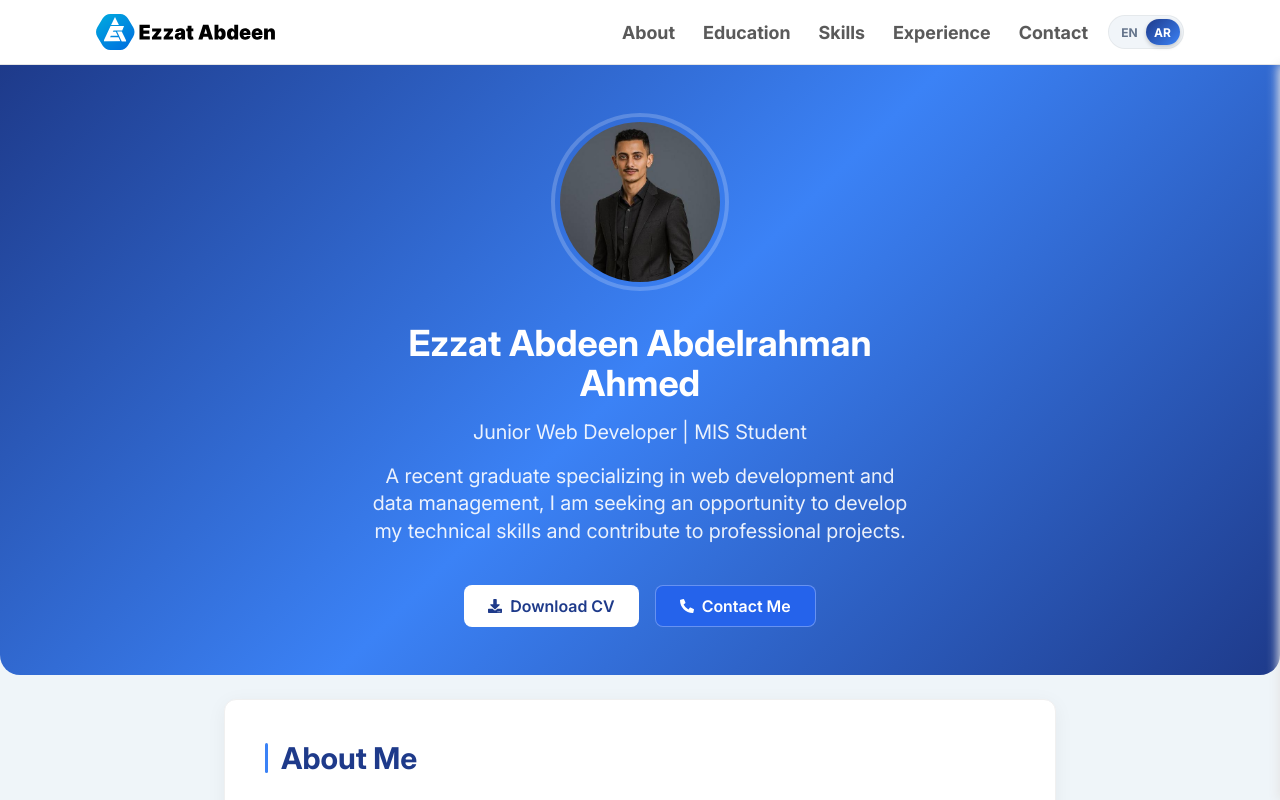
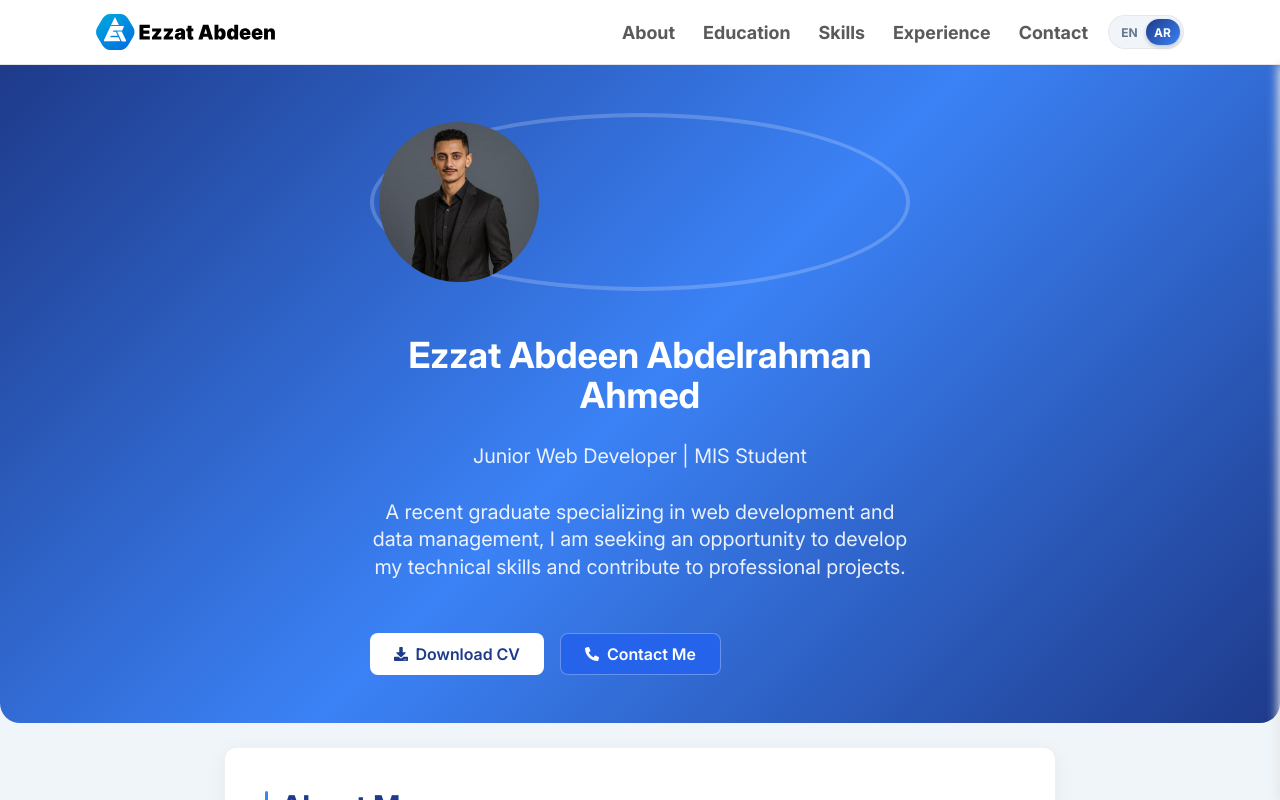
Before and after one commit to ezzatabdeen-dev/protfolio, a Next.js app: page /en in a window 1280 px wide. Shown: the top 800 px of the page. Built offline with nearby package versions, Linux system fonts and the light colour scheme.

Commit message:
Remove HeroWrapper styles from Hero.module.css
Removed HeroWrapper styles for layout adjustments.

```diff
--- a/src/components/Hero/Hero.module.css
+++ b/src/components/Hero/Hero.module.css
@@ -34,14 +34,6 @@
   border-radius: 0 0 20px 20px;
 }
 
-.HeroWrapper {
-  width: 65%;
-  margin: 0 auto;
-  display: flex;
-  flex-direction: column;
-  align-items: center;
-  gap: 1rem;
-}
 
 .imageWrapper {
   border: 4px solid rgba(255, 255, 255, 0.2);
```
